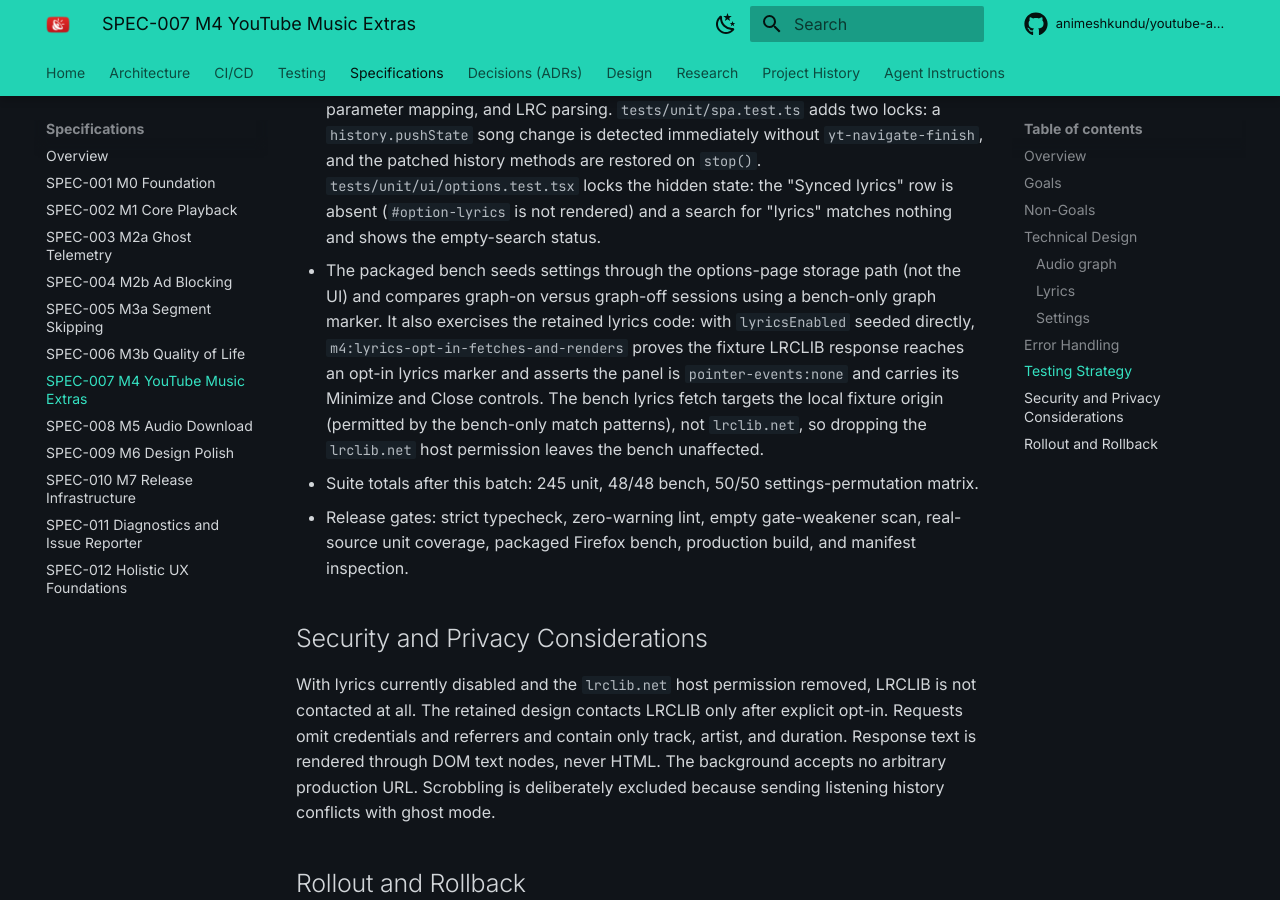
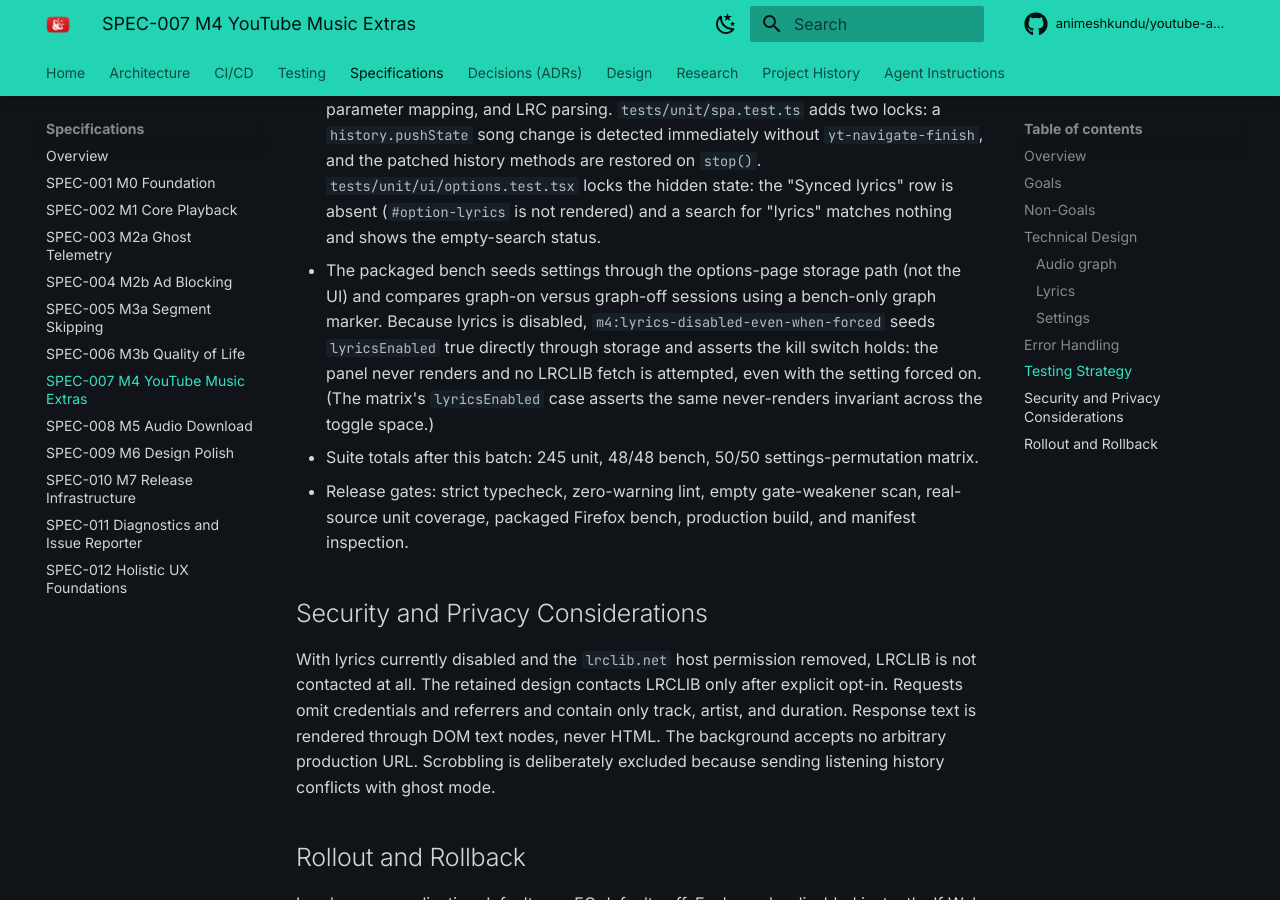
Before and after one commit to animeshkundu/youtube-audio, an MkDocs documentation site: the page built from docs/specs/SPEC-007-m4-youtube-music-extras.md, in a window 1280 px wide and 900 px high, scrolled down 3480 px. Built offline with MkDocs 1.6.1 and Material for MkDocs 9.7.7, drawn with Linux system fonts in a browser that asks for light colours; comment, search, counter and statistics services are not loaded.

Commit message:
Docs: correct stale lyrics bench claim in SPEC-007
SPEC-007's Testing Strategy still cited m4:lyrics-opt-in-fetches-and-renders
(asserting the panel rendered with pointer-events/Minimize/Close), but that case
was replaced by m4:lyrics-disabled-even-when-forced when lyrics was disabled. The
stale reference was a paper gate for a test that no longer exists. Point it at the
real kill-switch case (panel never renders, no LRCLIB fetch, even when forced on).

```diff
--- a/docs/specs/SPEC-007-m4-youtube-music-extras.md
+++ b/docs/specs/SPEC-007-m4-youtube-music-extras.md
@@ -72,7 +72,7 @@ All graph, metadata, bridge, network, response, parsing, DOM, and synchronizatio
 ## Testing Strategy
 
 - Unit tests import real source functions for loudness conversion and clamps, EQ parameter mapping, and LRC parsing. `tests/unit/spa.test.ts` adds two locks: a `history.pushState` song change is detected immediately without `yt-navigate-finish`, and the patched history methods are restored on `stop()`. `tests/unit/ui/options.test.tsx` locks the hidden state: the "Synced lyrics" row is absent (`#option-lyrics` is not rendered) and a search for "lyrics" matches nothing and shows the empty-search status.
-- The packaged bench seeds settings through the options-page storage path (not the UI) and compares graph-on versus graph-off sessions using a bench-only graph marker. It also exercises the retained lyrics code: with `lyricsEnabled` seeded directly, `m4:lyrics-opt-in-fetches-and-renders` proves the fixture LRCLIB response reaches an opt-in lyrics marker and asserts the panel is `pointer-events:none` and carries its Minimize and Close controls. The bench lyrics fetch targets the local fixture origin (permitted by the bench-only match patterns), not `lrclib.net`, so dropping the `lrclib.net` host permission leaves the bench unaffected.
+- The packaged bench seeds settings through the options-page storage path (not the UI) and compares graph-on versus graph-off sessions using a bench-only graph marker. Because lyrics is disabled, `m4:lyrics-disabled-even-when-forced` seeds `lyricsEnabled` true directly through storage and asserts the kill switch holds: the panel never renders and no LRCLIB fetch is attempted, even with the setting forced on. (The matrix's `lyricsEnabled` case asserts the same never-renders invariant across the toggle space.)
 - Suite totals after this batch: 245 unit, 48/48 bench, 50/50 settings-permutation matrix.
 - Release gates: strict typecheck, zero-warning lint, empty gate-weakener scan, real-source unit coverage, packaged Firefox bench, production build, and manifest inspection.
 
```
